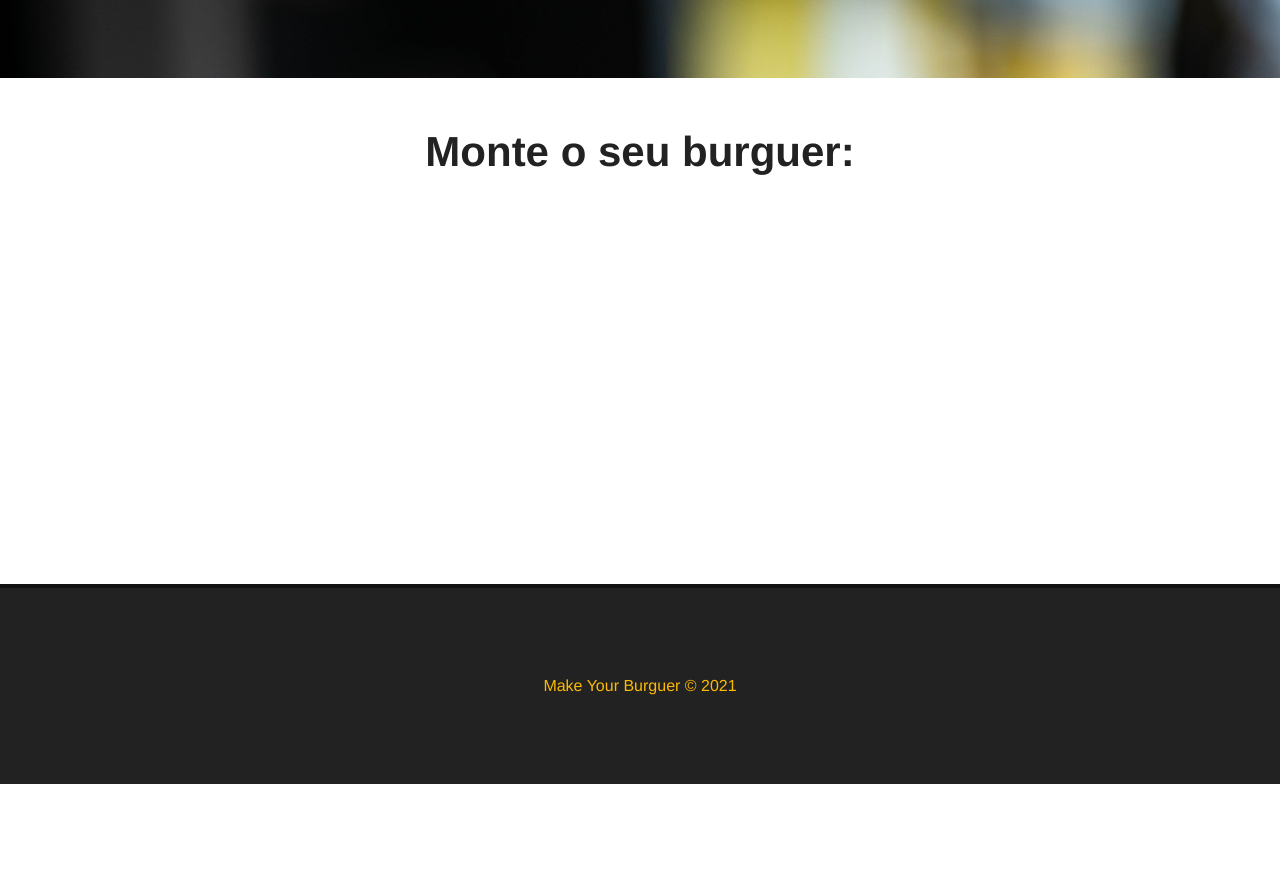
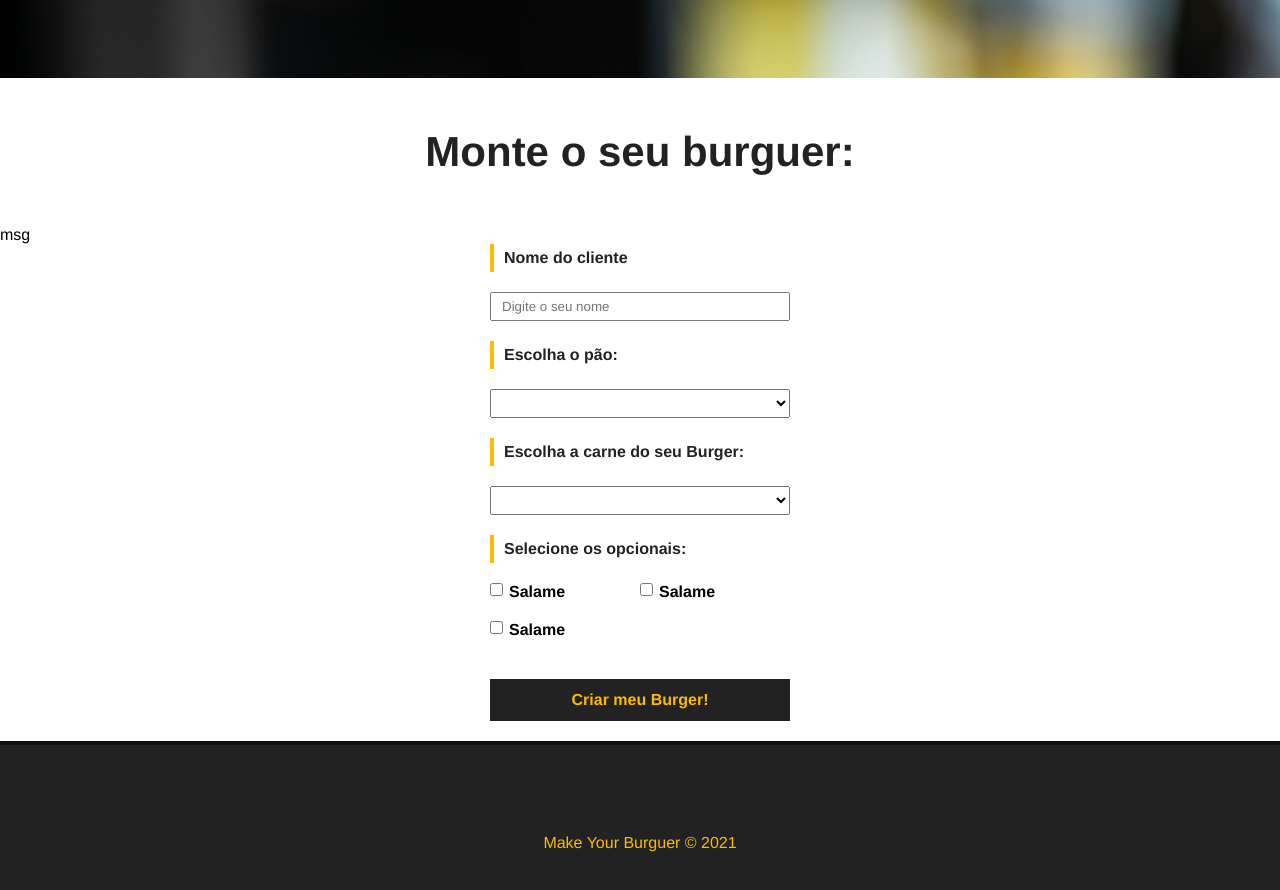
Before and after one commit to MAN0LIT0/MakeYourBurguer, a Vue app: page / in a window 1280 px wide. Shown: the part 700-1590 px from the top of the page. Before the commit the page ends 1484 px from the top, so only its background shows below. Built offline with nearby package versions, Linux system fonts and the light colour scheme.

Commit message:
Feito formulário de montar o burger

```diff
--- a/src/App.vue
+++ b/src/App.vue
@@ -31,7 +31,6 @@
 
   .main-container {
     margin: 50px;
-    min-height: 406px;
   }
 
   h1{
--- /dev/null
+++ b/src/components/BurguerForm.vue
@@ -0,0 +1,125 @@
+<template>
+    <div>
+        <p>msg</p>
+        <div>
+            <form id="burger-form">
+                <div class="input-container">
+                    <label for="name">Nome do cliente</label>
+                    <input type="text" id="name" name="name" v-model="name" placeholder="Digite o seu nome">
+                </div>
+                <div class="input-container">
+                    <label for="pao">Escolha o pão:</label>
+                    <select name="pao" id="pao" v-model="pao">
+                        <option value="">Selecione seu pão</option>
+                        <option value="integral">Selecione seu pão</option>
+                    </select>
+                </div>
+                <div class="input-container">
+                    <label for="carne">Escolha a carne do seu Burger:</label>
+                    <select name="carne" id="carne" v-model="carne">
+                        <option value="">Selecione sua carne</option>
+                        <option value="picanha">carne</option>
+                    </select>
+                </div>
+                <div id="opcionais-container" class="input-container">
+                    <label id="opcionais-title" for="opcionais">Selecione os opcionais:</label>
+                    <div class="checkbox-container">
+                        <input type="checkbox" name="opcionais" v-model="opcionais" value="salame">
+                        <span>Salame</span>
+                    </div>
+
+                    <div class="checkbox-container">
+                        <input type="checkbox" name="opcionais" v-model="opcionais" value="salame">
+                        <span>Salame</span>
+                    </div>
+
+                    <div class="checkbox-container">
+                        <input type="checkbox" name="opcionais" v-model="opcionais" value="salame">
+                        <span>Salame</span>
+                    </div>
+                </div>
+                <div class="input-container">
+                    <input type="submit" class="submit-btn" value="Criar meu Burger!">
+                </div>
+            </form>
+        </div>
+    </div>
+</template>
+<script>
+export default {
+    name: "BurguerForm",
+}
+</script>
+
+<style scoped>
+    #burger-form{
+        max-width: 400px;
+        margin: 0 auto;
+        display: flex;
+        flex-direction: column;
+        align-items: center;
+    }
+
+    .input-container {
+        display: flex;
+        flex-direction: column;
+        margin-bottom: 20px;
+        width: 300px;
+    }
+
+    label {
+        font-weight: bold;
+        margin-bottom: 20px;
+        color: #222;
+        padding: 5px 10px;
+        border-left: 4px solid #FCBA03;
+    }
+
+    input, select {
+        padding: 5px 10px;
+        width: 300px;
+    }
+
+    #opcionais-container {
+        flex-direction: row;
+        flex-wrap: wrap;
+    }
+
+    .opcionais-title {
+        width: 100%;
+    }
+
+    .checkbox-container {
+        display: flex;
+        align-items: flex-start;
+        width: 50%;
+        margin-bottom: 20px;
+    }
+
+    .checkbox-container span,
+    .checkbox-container input {
+        width: auto;
+    }
+
+    .checkbox-container span {
+        margin-left: 6px;
+        font-weight: bold;
+    }
+
+    .submit-btn {
+        background-color: #222;
+        color: #FCBA03;
+        font-weight: bold;
+        border: 2px solid #222;
+        padding: 10px;
+        font-size: 16px;
+        margin: 0 auto;
+        cursor: pointer;
+        transition: .5s;
+    }
+
+    .submit-btn:hover {
+        background-color: transparent;
+        color: #222;
+    }
+</style>
--- a/src/views/Home.vue
+++ b/src/views/Home.vue
@@ -3,14 +3,17 @@
     <div class="main-container">
         <h1>Monte o seu burguer:</h1>
     </div>
+    <BurguerForm />
 </template>
 <script>
 import Banner from "../components/Banner.vue"
+import BurguerForm from "../components/BurguerForm.vue"
 
 export default {
     name: 'Home',
     components: {
-        Banner
+        Banner,
+        BurguerForm
     }
 }
 </script>
```
